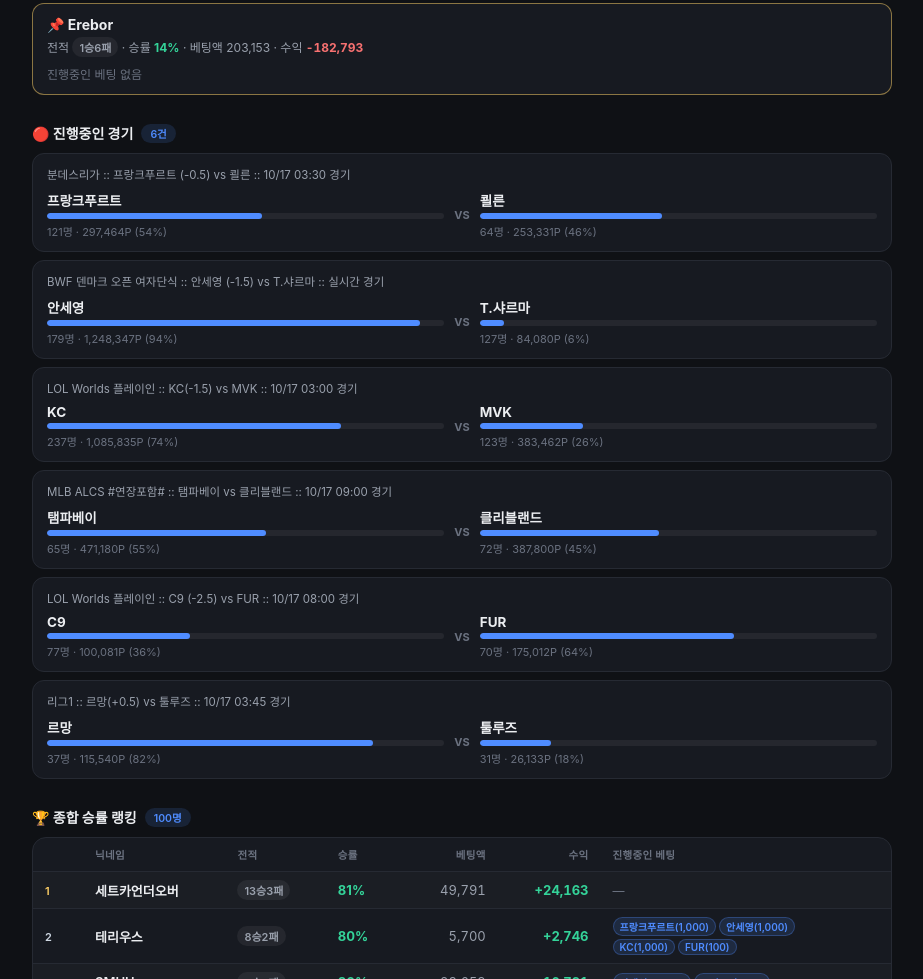
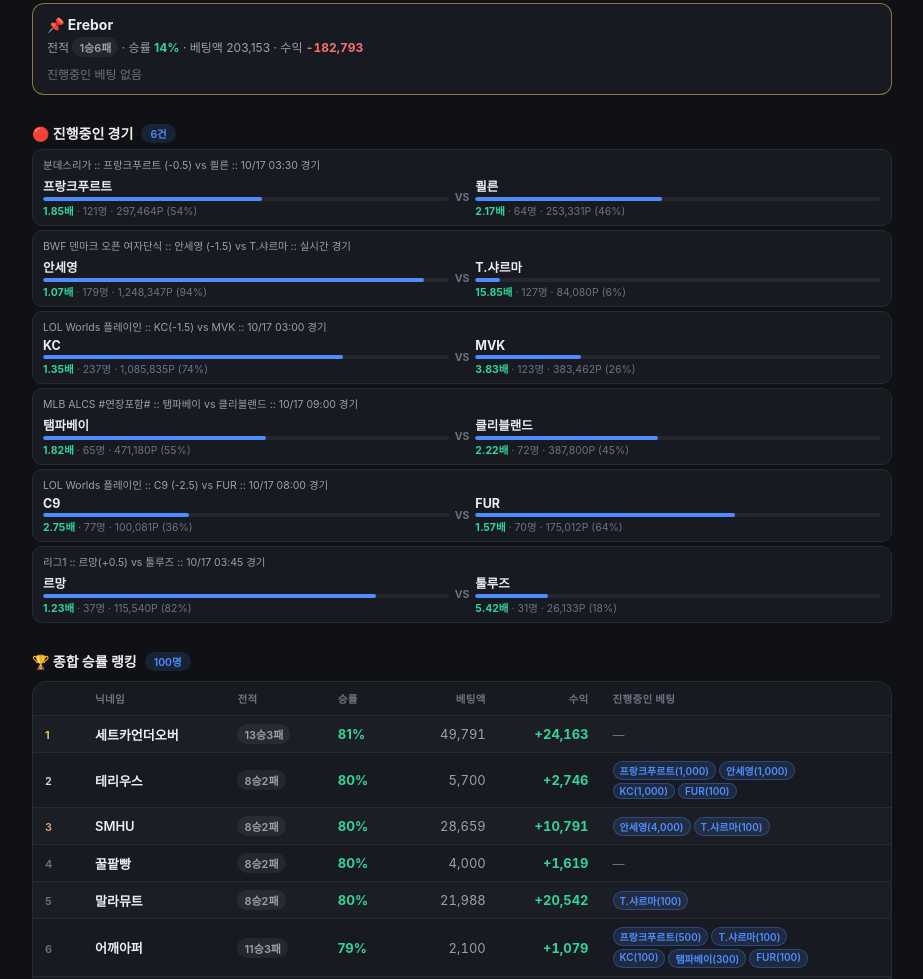
Before and after one commit to srleeinkorea/rota-status, a plain HTML site: page index.html in a window 1280 px wide. Shown: the part 1179-2158 px from the top of the page, without its empty margins (178-1101 px from the left). Drawn offline with Linux system fonts and the light colour scheme.

Commit message:
v3.9: 진행중 경기 카드 간격 축소 + 배당 표시

```diff
--- a/index.html
+++ b/index.html
@@ -71,18 +71,19 @@
     padding:9px 16px; border-radius:999px; font-weight:600; font-size:13px;
   }
   .match-card {
-    display:block; background:var(--card); border:1px solid var(--border); border-radius:12px;
-    padding:12px 14px; margin-bottom:8px; text-decoration:none; color:var(--text);
+    display:block; background:var(--card); border:1px solid var(--border); border-radius:10px;
+    padding:7px 10px; margin-bottom:4px; text-decoration:none; color:var(--text);
   }
   .match-card:hover { border-color:var(--accent); }
-  .match-title { font-size:11.5px; color:var(--dim); margin-bottom:8px; }
-  .match-sides { display:flex; align-items:center; gap:10px; }
+  .match-title { font-size:10.5px; color:var(--dim); margin-bottom:4px; }
+  .match-sides { display:flex; align-items:center; gap:6px; }
   .match-side { flex:1; }
-  .match-side .team { font-weight:700; font-size:13.5px; margin-bottom:3px; }
-  .match-side .bar-track { height:6px; border-radius:999px; background:rgba(255,255,255,.06); overflow:hidden; margin-bottom:4px; }
+  .match-side .team { font-weight:700; font-size:12.5px; margin-bottom:2px; }
+  .match-side .bar-track { height:4px; border-radius:999px; background:rgba(255,255,255,.06); overflow:hidden; margin-bottom:2px; }
   .match-side .bar-fill { height:100%; background:var(--accent); border-radius:999px; }
-  .match-side .stat { font-size:11px; color:var(--faint); }
-  .match-vs { color:var(--faint); font-size:11px; font-weight:700; }
+  .match-side .stat { font-size:10.5px; color:var(--faint); }
+  .match-side .odds { color:var(--win); font-weight:700; }
+  .match-vs { color:var(--faint); font-size:10.5px; font-weight:700; }
   .search-box { position:relative; margin:14px 0 20px; }
   .search-box input {
     width:100%; background:var(--card); border:1px solid var(--border); color:var(--text);
@@ -209,24 +210,31 @@
   return html;
 }
 
+function oddsFor(sum, side) {
+  if (!sum || !side) return '-';
+  return (sum / side).toFixed(2);
+}
+
 function matchCardHtml(m) {
   const totalA = m.betA || 0, totalB = m.betB || 0;
   const sum = totalA + totalB;
   const pctA = sum > 0 ? Math.round((totalA / sum) * 100) : 50;
   const pctB = 100 - pctA;
+  const oddsA = oddsFor(sum, totalA);
+  const oddsB = oddsFor(sum, totalB);
   return `<a class="match-card" href="${escapeHtml(m.url)}" target="_blank" rel="noopener noreferrer">
     <div class="match-title">${escapeHtml(m.title)}</div>
     <div class="match-sides">
       <div class="match-side">
         <div class="team">${escapeHtml(m.teamA)}</div>
         <div class="bar-track"><div class="bar-fill" style="width:${pctA}%;"></div></div>
-        <div class="stat">${m.countA || 0}명 · ${numFmt(totalA)}P (${pctA}%)</div>
+        <div class="stat"><span class="odds">${oddsA}배</span> · ${m.countA || 0}명 · ${numFmt(totalA)}P (${pctA}%)</div>
       </div>
       <div class="match-vs">VS</div>
       <div class="match-side">
         <div class="team">${escapeHtml(m.teamB)}</div>
         <div class="bar-track"><div class="bar-fill" style="width:${pctB}%;"></div></div>
-        <div class="stat">${m.countB || 0}명 · ${numFmt(totalB)}P (${pctB}%)</div>
+        <div class="stat"><span class="odds">${oddsB}배</span> · ${m.countB || 0}명 · ${numFmt(totalB)}P (${pctB}%)</div>
       </div>
     </div>
   </a>`;
@@ -243,8 +251,10 @@
   let html = '';
   const matches = data.ongoingMatches || [];
   if (matches.length) {
-    html += `<div class="section-title">🔴 진행중인 경기 <span class="count-badge">${matches.length}건</span></div>`;
+    html += `<div class="section-title" style="margin-bottom:6px;">🔴 진행중인 경기 <span class="count-badge">${matches.length}건</span></div>`;
+    html += '<div style="margin-bottom:14px;">';
     matches.forEach((m) => { html += matchCardHtml(m); });
+    html += '</div>';
   }
 
   html += `<div class="section-title">🏆 종합 승률 랭킹 <span class="count-badge">${data.overall.length}명</span></div>`;
```
